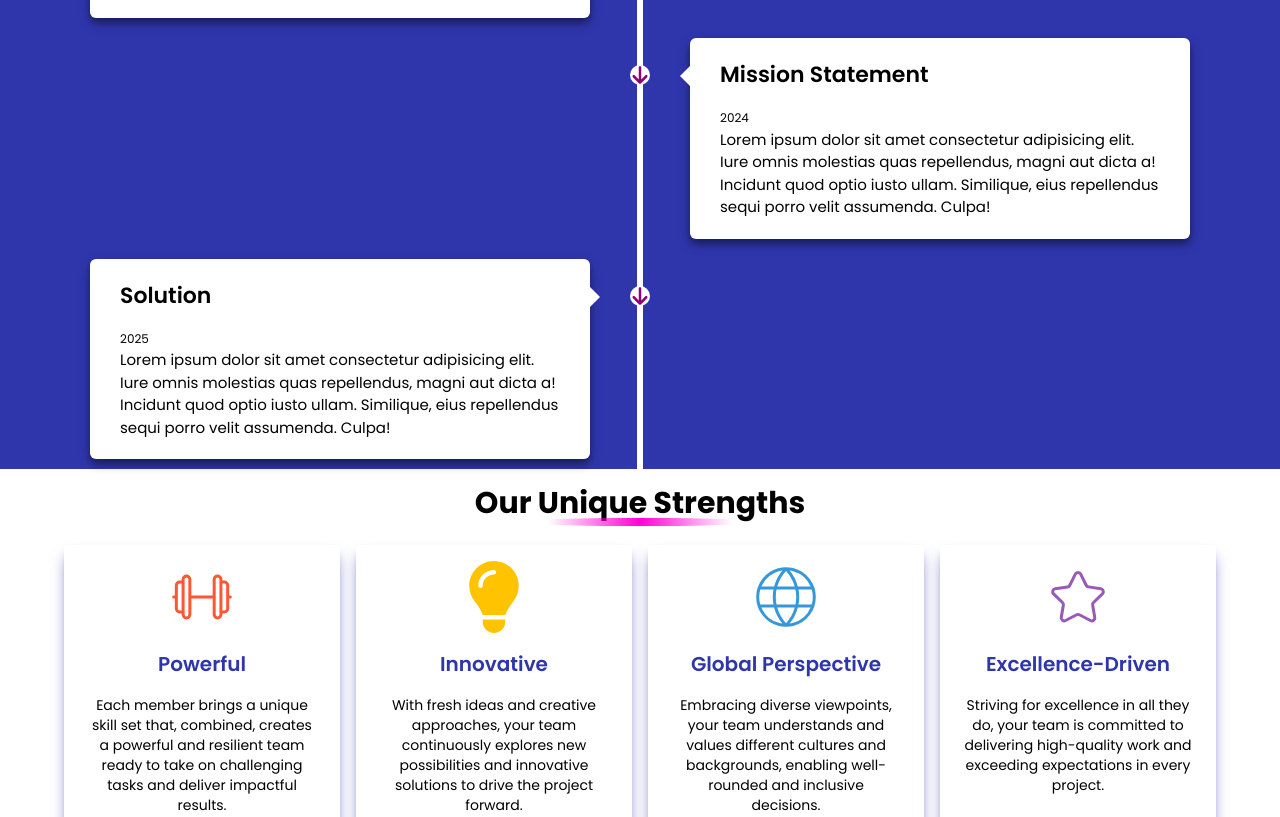
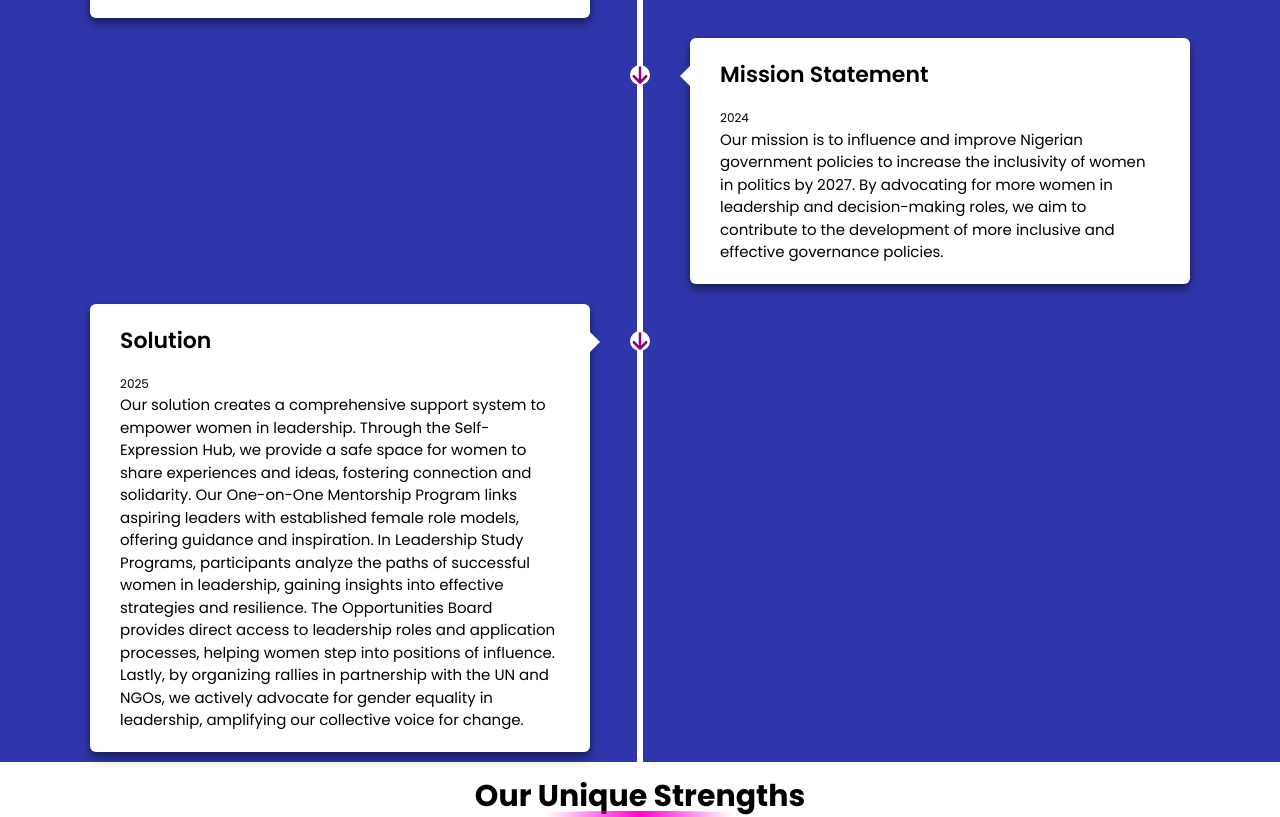
Before and after one commit to Nkemakolamuko/new_dynamite_alu, a React (Vite) app: page / in a window 1280 px wide. Shown: the part 1240-2057 px from the top of the page. Built offline with nearby package versions, Linux system fonts and the light colour scheme.

Commit message:
Add the right statements for mission and all --

```diff
--- a/src/components/MissionStatement.jsx
+++ b/src/components/MissionStatement.jsx
@@ -38,21 +38,22 @@ const MissionStatement = () => {
           content="As of 2023, female representation in Nigeria’s National Parliament stands at just 4.4%, with only 8 women among 46 ministers. The Senate has 4 women out of 109 members, while the House of Representatives includes just 16 women out of 360. This underrepresentation stems from factors like political party gatekeeping, conservative cultural norms, and the low persistence of female candidates after electoral losses. However, increasing women’s participation in leadership could greatly enhance government policies affecting women. To improve inclusivity by the 2028 elections, efforts should focus on dismantling party gatekeeping, challenging cultural barriers, and supporting female candidates with mentorship, resources, and advocacy to maintain electoral persistence."
           year="2023"
           side="left"
-          delay={0} // No delay for the first item
+          delay={0}
         />
         <TimelineItem
           title="Mission Statement"
-          content="Lorem ipsum dolor sit amet consectetur adipisicing elit. Iure omnis molestias quas repellendus, magni aut dicta a! Incidunt quod optio iusto ullam. Similique, eius repellendus sequi porro velit assumenda. Culpa!"
+          content="Our mission is to influence and improve Nigerian government policies to increase the inclusivity of women in politics by 2027. By advocating for more women in leadership and decision-making roles, we aim to contribute to the development of more inclusive and effective governance policies.
+"
           year="2024"
           side="right"
-          delay={1} // 1-second delay for the second item
+          delay={1}
         />
         <TimelineItem
           title="Solution"
-          content="Lorem ipsum dolor sit amet consectetur adipisicing elit. Iure omnis molestias quas repellendus, magni aut dicta a! Incidunt quod optio iusto ullam. Similique, eius repellendus sequi porro velit assumenda. Culpa!"
+          content="Our solution creates a comprehensive support system to empower women in leadership. Through the Self-Expression Hub, we provide a safe space for women to share experiences and ideas, fostering connection and solidarity. Our One-on-One Mentorship Program links aspiring leaders with established female role models, offering guidance and inspiration. In Leadership Study Programs, participants analyze the paths of successful women in leadership, gaining insights into effective strategies and resilience. The Opportunities Board provides direct access to leadership roles and application processes, helping women step into positions of influence. Lastly, by organizing rallies in partnership with the UN and NGOs, we actively advocate for gender equality in leadership, amplifying our collective voice for change."
           year="2025"
           side="left"
-          delay={2} // 2-second delay for the third item
+          delay={2}
         />
       </div>
     </div>
```
